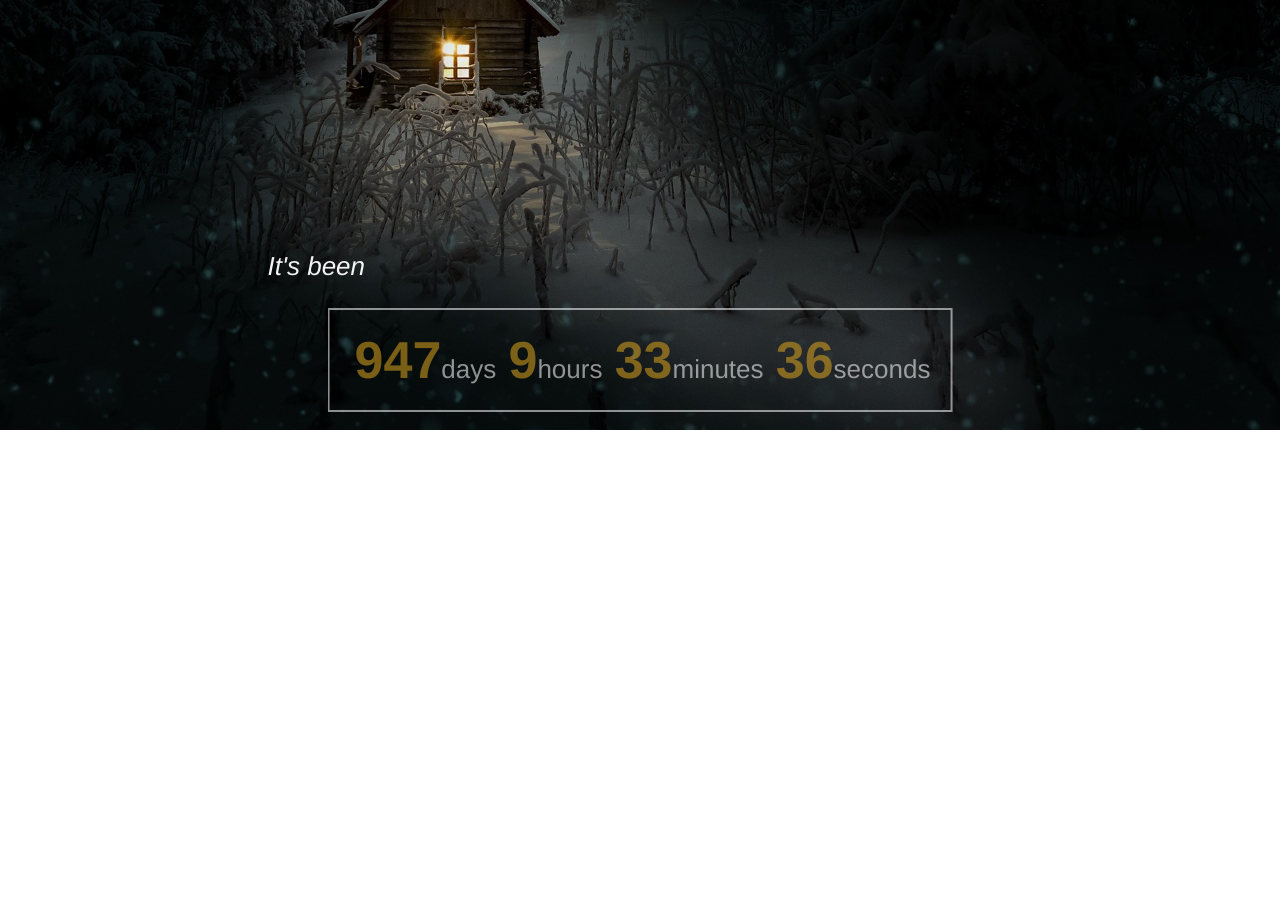
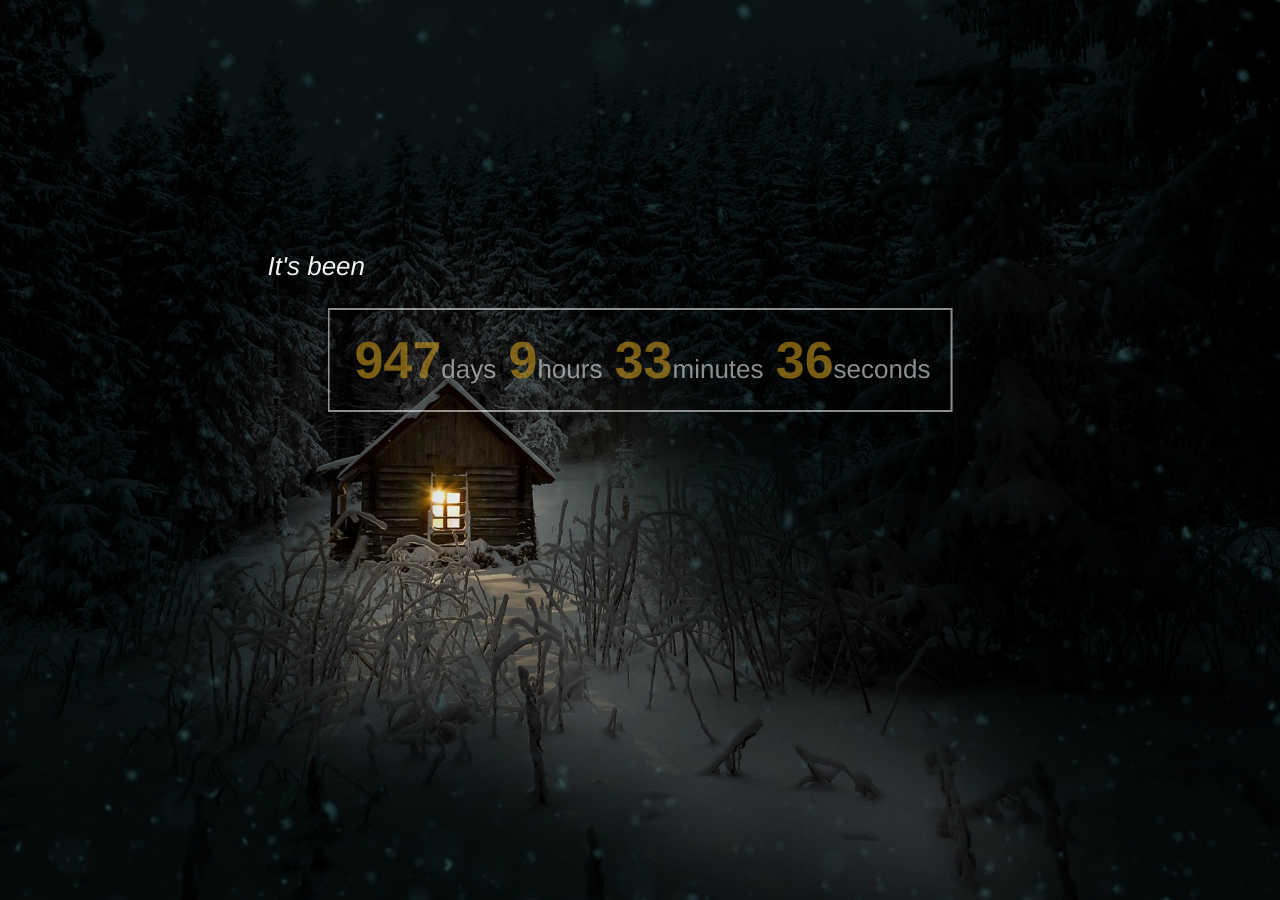
Before and after one commit to meetwk90/meetwk90.github.io, a Jekyll site: the page built from _posts/2017-12-15-calculagraph.html, in a window 1280 px wide. Built offline with Jekyll 4.4.1, drawn with Linux system fonts in a browser that asks for light colours.

Commit message:
last one doesn't work online anyhow

```diff
--- a/_posts/2017-12-15-calculagraph.html
+++ b/_posts/2017-12-15-calculagraph.html
@@ -19,9 +19,10 @@ project: true
     <style>
         body {
             background-image: url("../assets/img/winter.jpg");
+            background-repeat: no-repeat;
             background-size: cover;
-            background-position: center;
-            background-repeat: no-repeat;
+            background-position: center center;
+            background-attachment: fixed;
             font-family: "Helvetica Neue", Helvetica, Arial, sans-serif;
             font-size: 26px;
             color: white;
@@ -84,10 +85,12 @@ project: true
     </style>
 </head>
 <body>
-    <div id="center-box">
-        <p id="left">It's been </p>
-        <p id="date-since-met"></p>
-        <p id="right"> since we met...</p>
+    <div id="content">
+        <div id="center-box">
+            <p id="left">It's been </p>
+            <p id="date-since-met"></p>
+            <p id="right"> since we met...</p>
+        </div>
     </div>
 
     <script>
```
